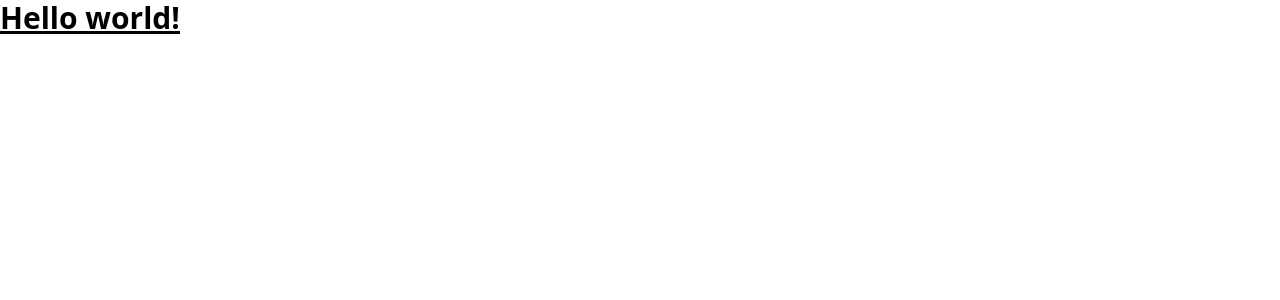
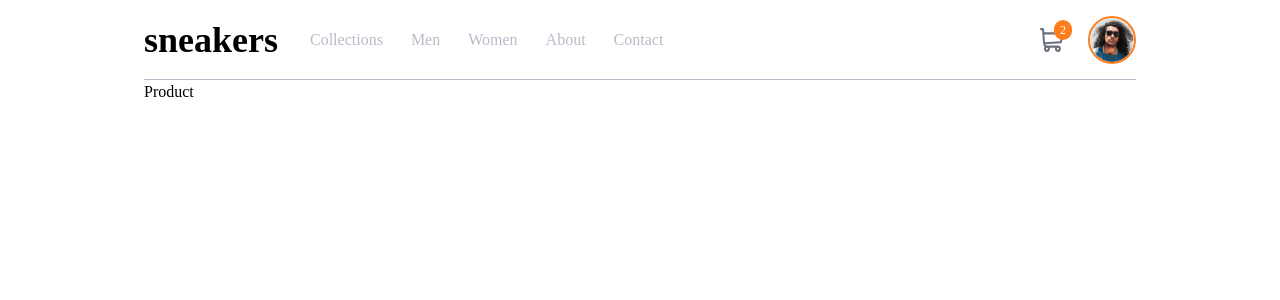
Before and after one commit to OlgaMinaievaWebDev/ecommerce-product-page, a React (Vite) app: page / in a window 1280 px wide. Shown: the top 300 px of the page. Built offline with nearby package versions, Linux system fonts and the light colour scheme.

Commit message:
Navbar HTML, CSS

```diff
--- a/src/App.jsx
+++ b/src/App.jsx
@@ -1,7 +1,10 @@
+import ProductPage from "./pages/ProductPage";
+import Navbar from "./components/Navbar";
 function App() {
   return (
-    <div>
-      <h1 class="text-3xl font-bold underline">Hello world!</h1>
+    <div className="flex flex-col justify-center h-full bg-white w-full px-36">
+      <Navbar/>
+      <ProductPage/>
     </div>
   );
 }
--- a/src/components/Navbar.jsx
+++ b/src/components/Navbar.jsx
@@ -0,0 +1,74 @@
+import avatarLogo from '../assets/images/image-avatar.png';
+import cartIcon from '../assets/images/icon-cart.svg';
+
+function Navbar() {
+  return (
+    <header className="h-20 flex justify-between items-center border-b border-grayishBlue">
+      <div className="flex items-center space-x-8">
+        <h1 className="text-4xl font-bold ">sneakers</h1>
+        <nav>
+          <ul className="flex space-x-7 text-grayishBlue text-md">
+            <li>
+              <a
+                href="#collections"
+                className="hover:text-black hover:border-b-2 hover:border-orange pb-2"
+              >
+                Collections
+              </a>
+            </li>
+            <li>
+              <a
+                href="#men"
+                className="hover:text-black hover:border-b-2 hover:border-orange pb-2"
+              >
+                Men
+              </a>
+            </li>
+            <li>
+              <a
+                href="#women"
+                className="hover:text-black hover:border-b-2 hover:border-orange pb-2"
+              >
+                Women
+              </a>
+            </li>
+            <li>
+              <a
+                href="#about"
+                className="hover:text-black hover:border-b-2 hover:border-orange pb-2"
+              >
+                About
+              </a>
+            </li>
+            <li>
+              <a
+                href="#contact"
+                className="hover:text-black hover:border-b-2 hover:border-orange pb-2"
+              >
+                Contact
+              </a>
+            </li>
+          </ul>
+        </nav>
+      </div>
+
+      <div className="flex items-center gap-6">
+        <button className="relative">
+          <img src={cartIcon} alt="Cart" className="w-6 h-6 cursor-pointer" />
+          <span className="absolute -top-2 -right-2 bg-orange text-white text-xs px-1.5 py-0.5 rounded-full">
+            2
+          </span>
+        </button>
+        <button>
+          <img
+            src={avatarLogo}
+            alt="User Avatar"
+            className="w-12 h-12 rounded-full border-2 border-orange cursor-pointer"
+          />
+        </button>
+      </div>
+    </header>
+  );
+}
+
+export default Navbar;
--- a/src/index.css
+++ b/src/index.css
@@ -1,6 +1,11 @@
 @import url('https://fonts.googleapis.com/css2?family=Kumbh+Sans:wght@100..900&display=swap');
 @import "tailwindcss";
 
+body{
+  font-family: var(--font-display);
+  background-color: var(--color-white);
+  box-sizing: border-box;
+}
 @theme {
   --color-orange:#FF7D1A;
   --color-paleOrange:#FFEDE0;
--- /dev/null
+++ b/src/pages/ProductPage.jsx
@@ -0,0 +1,9 @@
+function ProductPage() {
+ return (
+  <div >
+   Product
+  </div>
+ )
+}
+
+export default ProductPage
```
